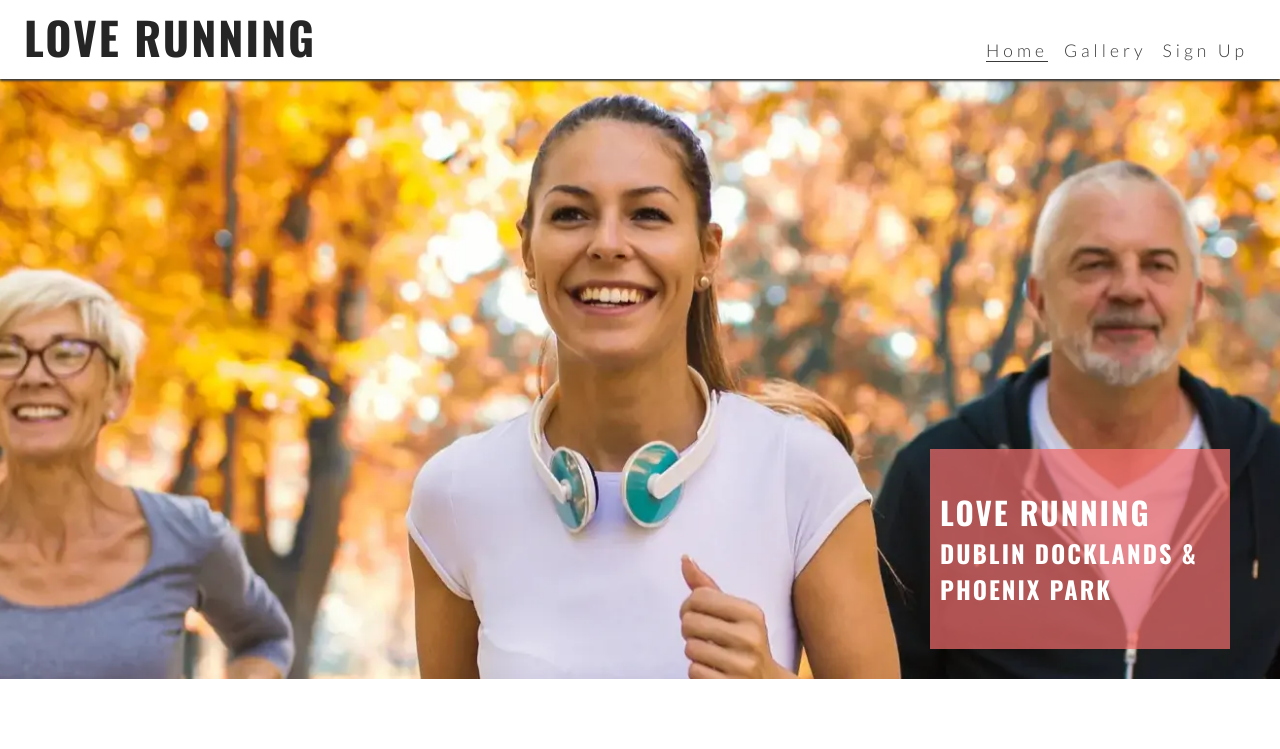
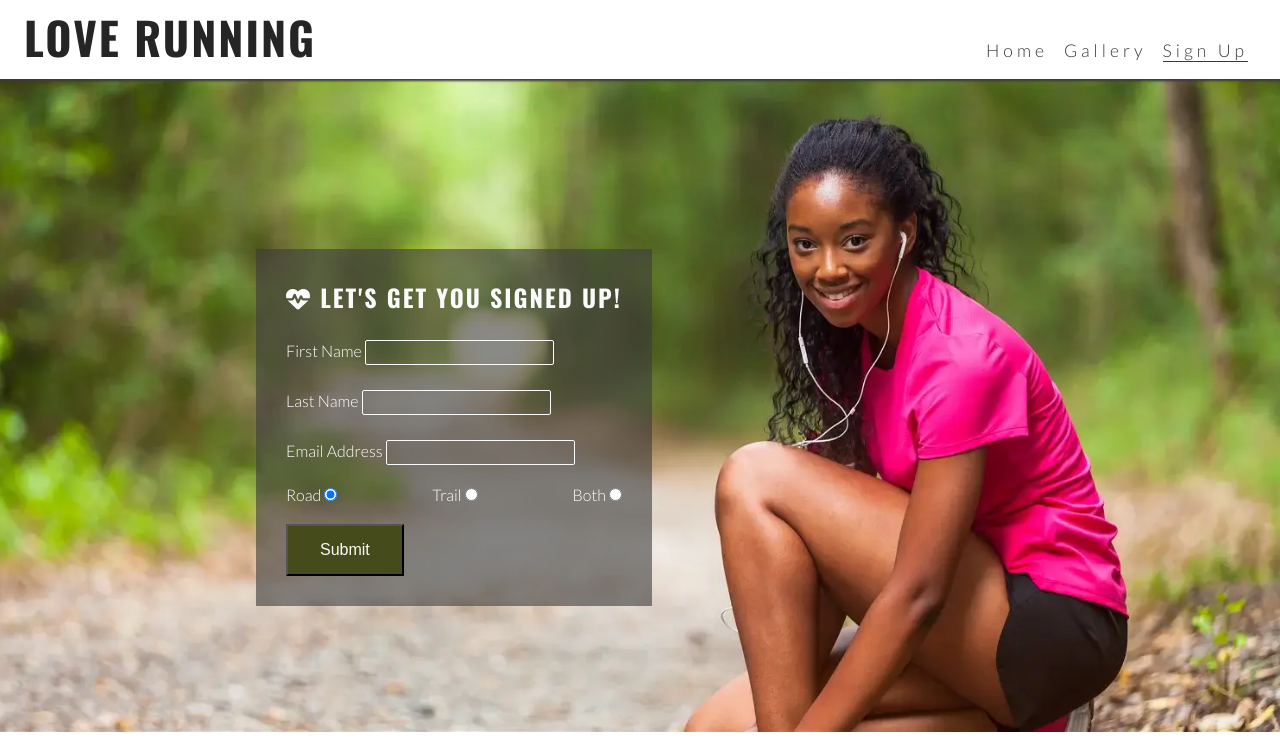
Before and after one commit to ossama967/Run, a plain HTML site: page signup.html in a window 1280 px wide. Shown: the top 749 px of the page. Drawn offline with nearby package versions, Linux system fonts and the light colour scheme.

Commit message:
all ready site

```diff
--- a/assets/css/style.css
+++ b/assets/css/style.css
@@ -197,6 +197,48 @@ main {
 #photos {
     line-height: 0%;
 }
+
+/* sign up styling*/
+#signup {
+    background: url(../images/signup-image.webp) center/cover;
+    background-position: 75%;
+    flex-grow: 1;
+    padding: 20px 10%;
+}
+#signup-form {
+    padding: 30px;
+    background-color:rgba(60, 60, 60, .6);
+    color:#ffffff
+}
+#signup-form >h2 {
+    padding-bottom: 20px;
+    color: #fafafa;
+}
+.radio-buttons {
+    width: 100%;
+    display: flex;
+    justify-content: space-between;
+}
+.join-button {
+    margin-top: 20px;
+    font-size: 100%;
+    padding: 15px 32px;
+    background-color: #454b1b;
+    color: #fafafa;
+}
+
+.text-input {
+padding: 5px;
+margin-top: 5px;
+margin-bottom: 20px;
+background: transparent;
+color: #fafafa;
+border: 1px solid #fafafa;
+border-radius: 2px;
+height: 25px;
+
+}
+
 /* Footer */
 #social-networks {
     text-align: center;
@@ -210,6 +252,13 @@ main {
     font-size: 160%;
     padding: 5%;
     color: #3a3a3a;
+}
+/*Media query: photos in Gallery to be size adjusted as the screen size increase or zoom in*/
+@media screen and (min-width: 576px) {
+    #photos {
+    column-count: 2;
+    column-gap: 0;
+    }
 }
 
 /* Media query: tablets and larger (768px and up) */
@@ -271,6 +320,21 @@ main {
         text-align: end;
         align-self: flex-end;
     }
+    #photos {
+        column-count: 3;
+    }
+    #signup-form {
+        position: absolute;
+        margin-top: 150px;
+        margin-left: 10%;
+    }
+    .text-input:hover {
+        border-color: #f16c6b;
+        }
+    .join-button:hover {
+        background-color: #fafafa;
+        color: #454b1b;
+    }
 }
 
 /* Large devices (laptops and desktops, 992px and up) */
@@ -307,4 +371,7 @@ main {
     #benefits-physical>div {
         align-self: flex-end;
     }
+    #photos {
+    column-count: 4;
+    }
 }
--- a/signup.html
+++ b/signup.html
@@ -31,20 +31,43 @@
         </label>
         <nav>
             <ul id="menu">
-                <li><a href="index.html" class="active">Home</a></li>
+                <li><a href="index.html">Home</a></li>
                 <li><a href="gallery.html">Gallery</a></li>
-                <li><a href="signup.html">Sign Up</a></li>
+                <li><a href="signup.html" class="active">Sign Up</a></li>
             </ul>
         </nav>
     </header>
 
     <!-- Main content -->
-    <main>
-        <section id="hero">
-            <div id="cover-text">
-                <h2>Love Running</h2>
-                <h3>Dublin Docklands & Phoenix Park</h3>
-            </div>
+    <main id="signup">
+        <section>
+            <form id="signup-form" method="POST" action="https://formdump.codeinstitute.net">
+                <h2><i class="fa-solid fa-heartbeat"></i> Let's get you signed up!</h2>
+                <label for="first_name">First Name</label>
+                <input type="text" name="first_name" id="first_name" class="text-input" required>
+                <br>
+                <label for="last_name">Last Name</label>
+                <input type="text" name="last_name" id="last_name" class="text-input" required>
+                <br>
+                <label for="email_address">Email Address</label>
+                <input type="email" name="email_address" id="email_address" class="text-input" required>
+                <br>
+                <div class="radio-buttons">
+                    <div>
+                        <label for="road">Road</label>
+                        <input type="radio" name="running_preference" id="road" value="road" required checked>
+                    </div>
+                    <div>
+                        <label for="trail">Trail</label>
+                        <input type="radio" name="running_preference" id="trail" value="trail" required>
+                    </div>
+                    <div>
+                        <label for="both">Both</label>
+                        <input type="radio" name="running_preference" id="both" value="both" required>
+                    </div>
+                </div>
+                <button type="submit" class="join-button">Submit</button>
+            </form>
         </section>
     </main>
 
```
Also changed, not shown: assets/images/signup-image.webp (added).
